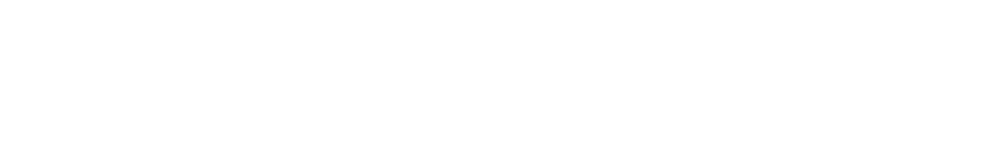
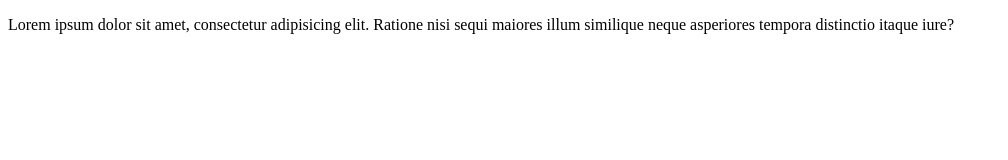
Before and after one commit to vaibhav-sabale/localrepo, a plain HTML site: page index.html in a window 1280 px wide. Shown: the whole page, without its empty margins (0-1008 px from the left). Drawn offline with Linux system fonts and the light colour scheme.

Commit message:
Add new Feature

```diff
--- a/index.html
+++ b/index.html
@@ -6,6 +6,6 @@
     <title>Document</title>
 </head>
 <body>
-
+    <p>Lorem ipsum dolor sit amet, consectetur adipisicing elit. Ratione nisi sequi maiores illum similique neque asperiores tempora distinctio itaque iure?</p>
 </body>
 </html>
```
